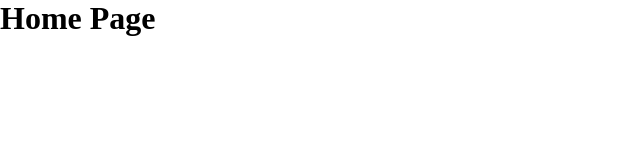
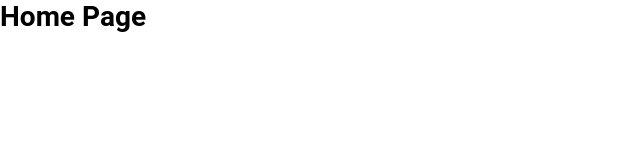
Before and after one commit to ryanalencar/GoBarber, a Next.js app in the folder packages/frontend/: page / in a window 1280 px wide. Shown: the top 160 px of the page, without its empty margins (0-640 px from the left). Built offline with nearby package versions, Linux system fonts and the light colour scheme.

Commit message:
refactor: global styles

```diff
--- a/packages/frontend/src/styles/global.ts
+++ b/packages/frontend/src/styles/global.ts
@@ -6,4 +6,32 @@ export default createGlobalStyle`
     padding: 0;
     box-sizing: border-box;
   }
+
+  *:focus {
+    outline:0;
+  }
+
+  html, body {
+    height: 100%;
+  }
+
+  body {
+    -webkit-font-smoothing: antialiased;
+  }
+
+  body, input, button {
+    font: 14px 'Roboto', sans-serif;
+  }
+
+  a {
+    text-decoration: none;
+  }
+
+  ul {
+    list-style: none;
+  }
+
+  button {
+    cursor: pointer;
+  }
 `
```
